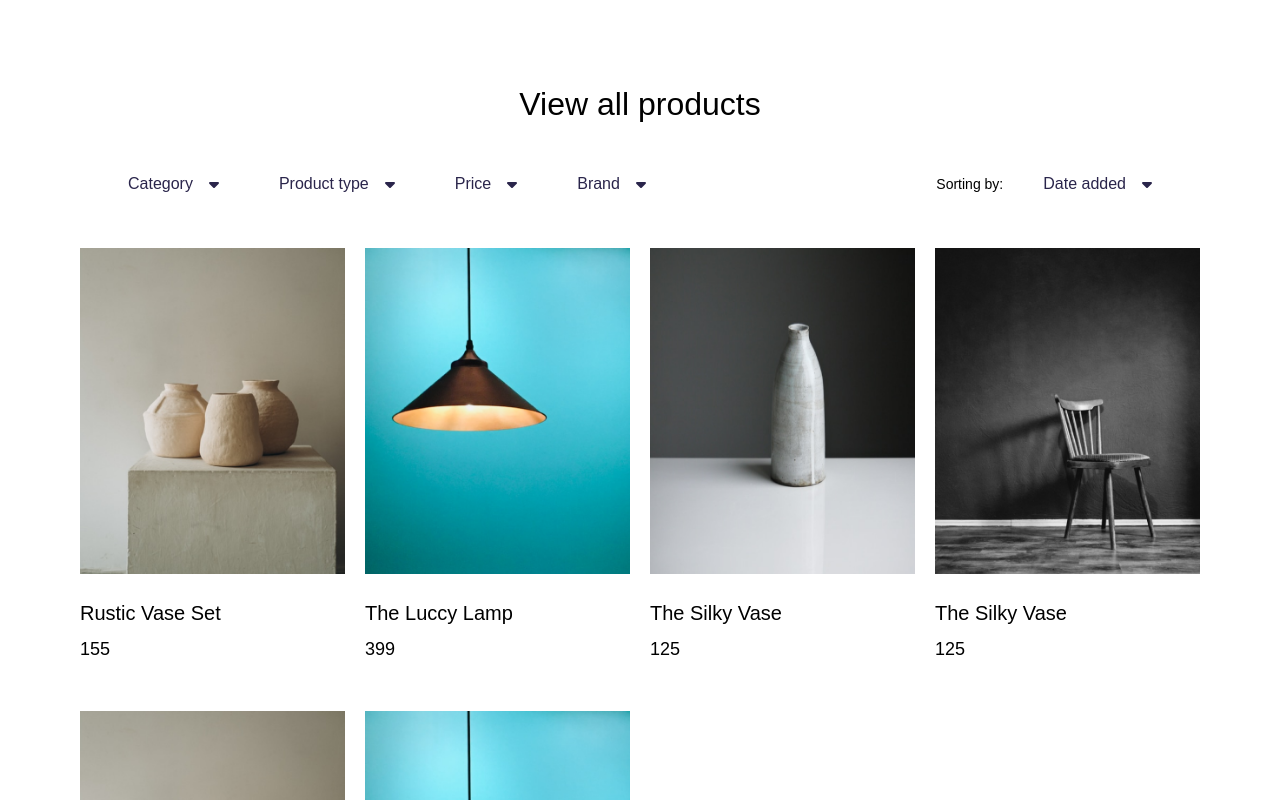
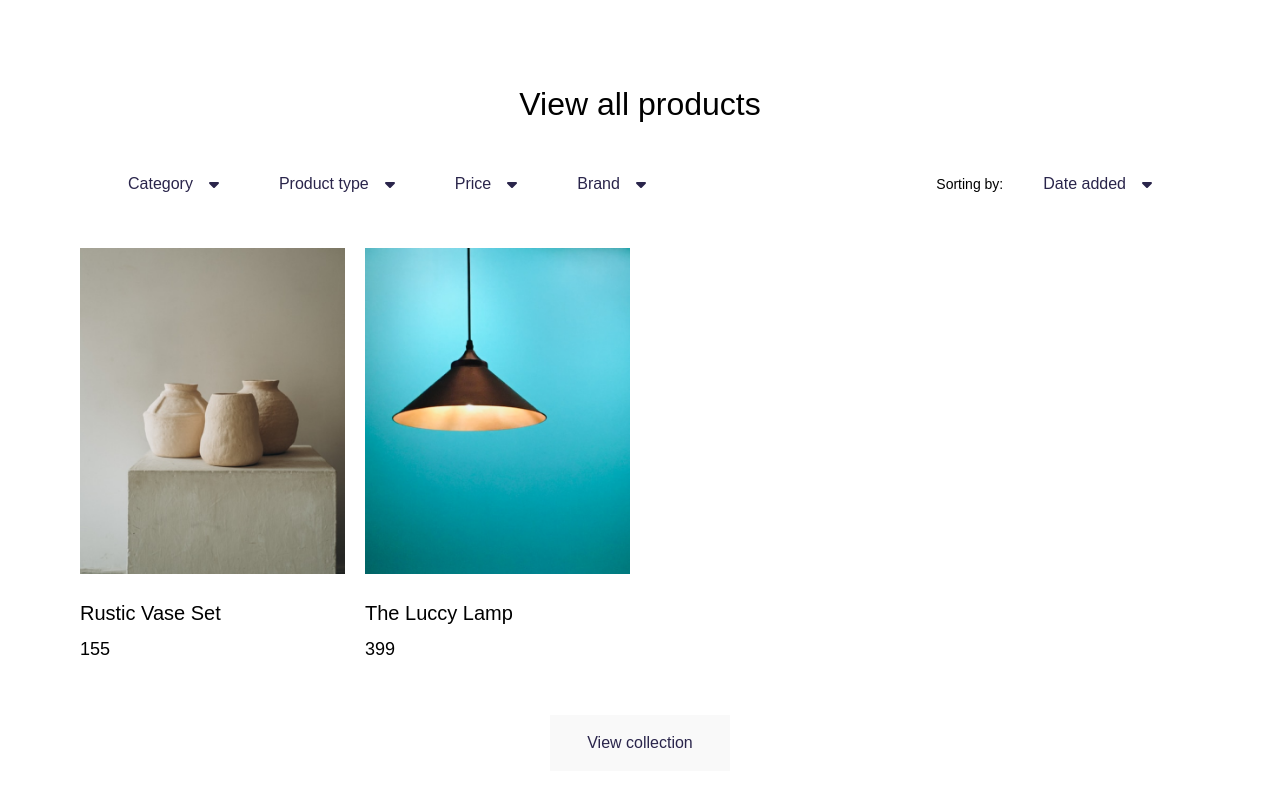
Before and after one commit to vuhuy172dh/ecommerce-website, a React (Create React App) app: page /ProductListing in a window 1280 px wide. Shown: the top 800 px of the page. Built offline with nearby package versions, Linux system fonts and the light colour scheme; a web font is replaced by a local one.

Commit message:
#3 add handle button Load More

```diff
--- a/src/pages/productListing.jsx
+++ b/src/pages/productListing.jsx
@@ -1,3 +1,4 @@
+import { useEffect, useState } from "react"
 import Button from "../components/button"
 import ProductItem from "../components/productItem"
 
@@ -48,6 +49,35 @@ function ProductListingPage() {
     }
   ]
 
+  const limitedValue = 2;
+  const [products, setProducts] = useState([]);
+  const [current, setCurrent] = useState(2);
+
+  const [visible, setVisible] = useState(true);
+
+  useEffect(()=>{
+    // fake fetch API with init page number
+    setProducts(productItems.slice(0, current))
+  },[])
+
+  // handle load more
+  const handleLoadMore = () =>{
+    // fake fetch API with new page number
+    // Check data, if fetch has data -> implement, else -> disable button
+    const newlist = productItems.slice(current, current + limitedValue);
+    if(newlist.length > 0){
+      setProducts(prev => {
+        return [...prev, ...newlist]
+      });
+
+      setCurrent(current + limitedValue);
+    }
+    else{
+      setVisible(!visible);
+    }
+
+  }
+
   return (
     <div>
       {/* this is Header component */}
@@ -77,15 +107,19 @@ function ProductListingPage() {
       <div className="px-6 py-7 laptop:px-20 laptop:pb-10">
         <div className="grid grid-cols-2 gap-4 laptop:grid-cols-4 laptop:gap-x-5 laptop:gap-y-7">
               {
-                productItems.map(item => (
+                products.map(item => (
                   <ProductItem key={item.id} Img={item.imgUrl} Name={item.name} Price={item.price}/>
                 ))
               }
         </div>
         {/* Load more Button */}
-        <div className="flex mt-8 laptop:max-w-[180px] laptop:mx-auto">
-          <Button Color='secondary'>View collection</Button>
-        </div>
+        {
+          visible ? (
+            <div className="flex mt-8 laptop:max-w-[180px] laptop:mx-auto" onClick={handleLoadMore}>
+            <Button Color='secondary'>View collection</Button>
+          </div>
+          ):('')
+        }
       </div>
 
       {/* this is Contact component */}
```
